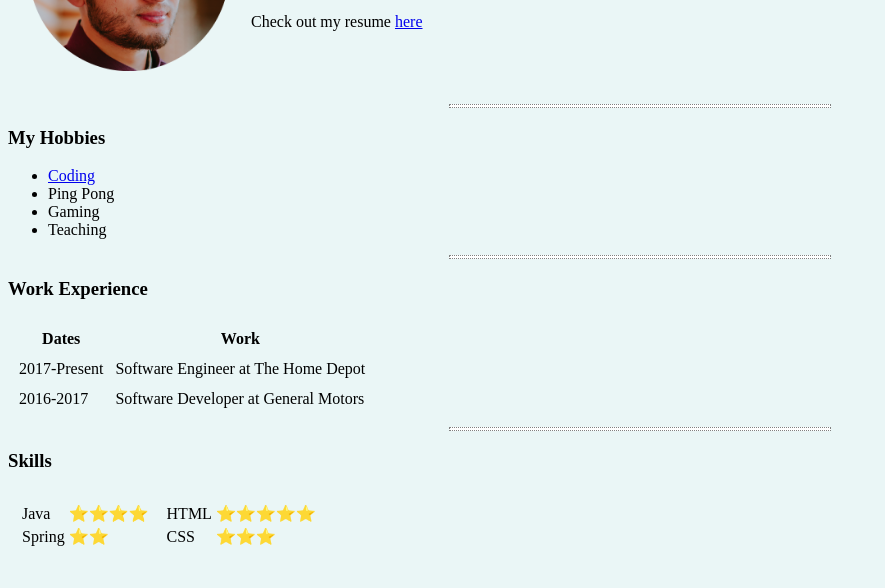
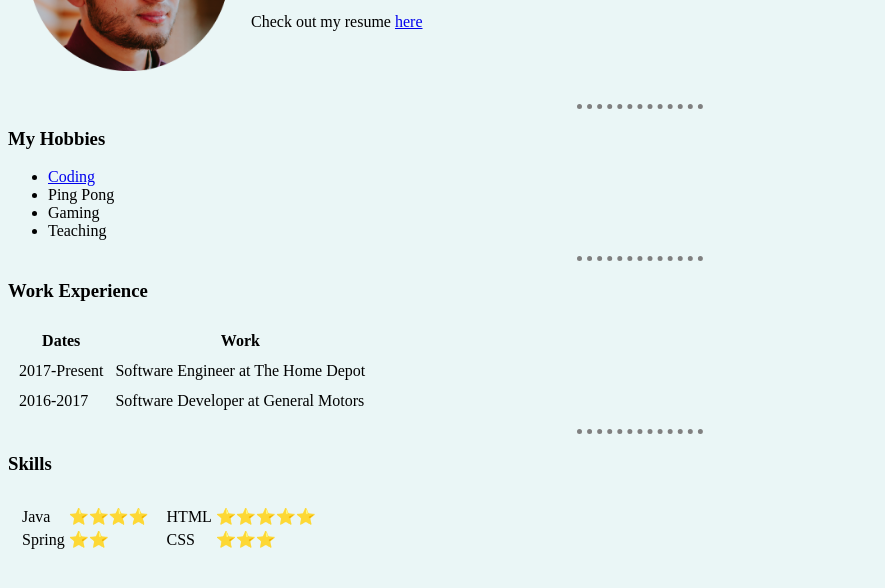
Before and after one commit to retr0rafay/retr0-site, a plain HTML site: page index.html in a window 1280 px wide. Shown: the part 158-746 px from the top of the page, without its empty margins (0-885 px from the left). Drawn offline with Linux system fonts and the light colour scheme.

Commit message:
Adding dotted hr for each section

```diff
--- a/index.html
+++ b/index.html
@@ -12,10 +12,13 @@
       background-color: #EAF6F6;
     }
     hr {
-      background-color: white;
       border-style: dotted;
-      height: 2px;
-      width: 30%;
+      border-width: thick;
+      border-bottom: none;
+      border-right: none;
+      border-left: none;
+      background-color: #EAF6F6;
+      width: 10%;
     }
   </style>
 </head>
```
